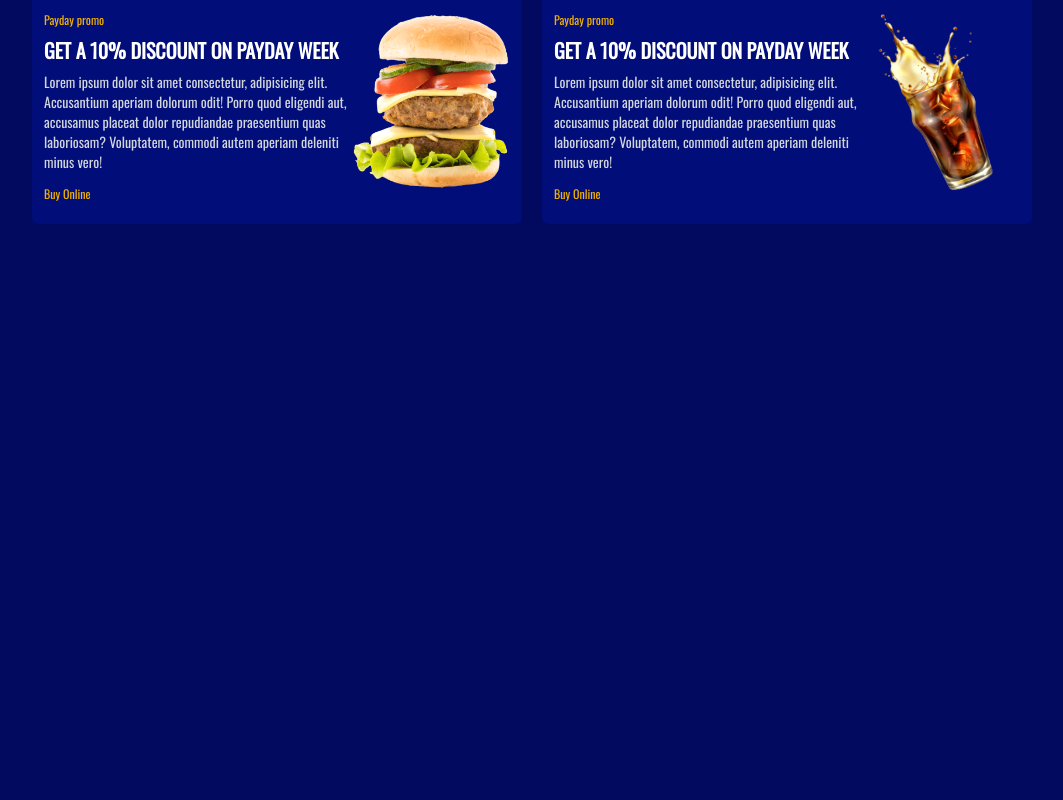
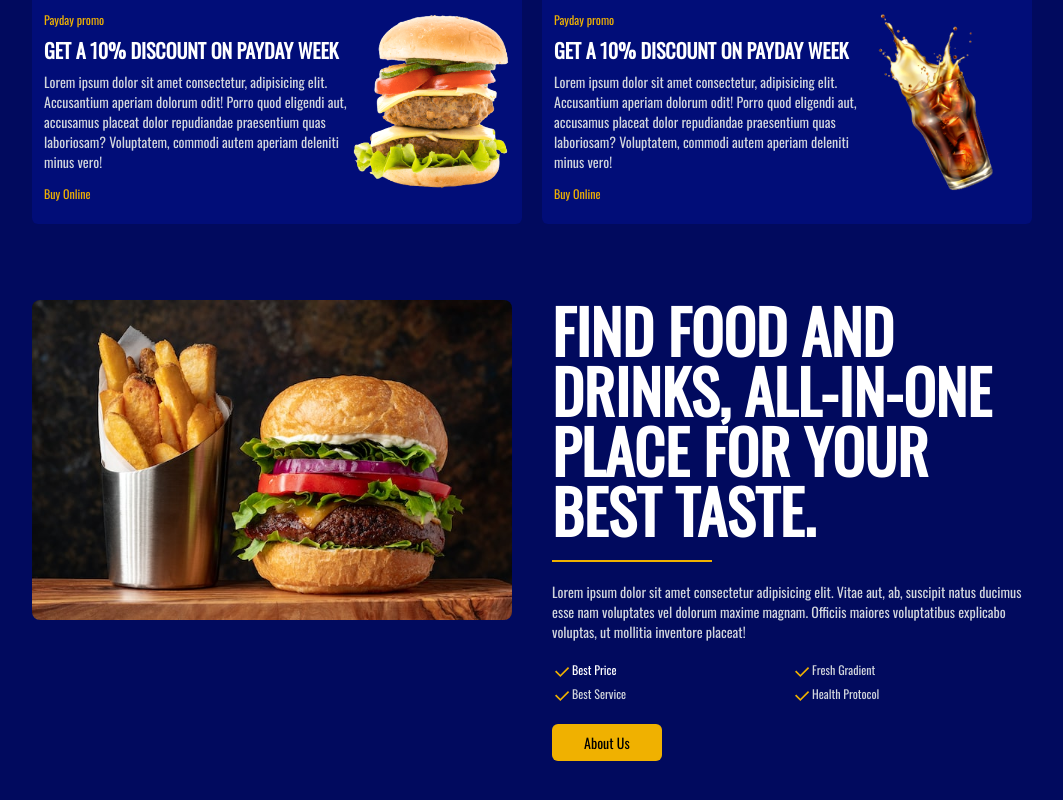
Before and after one commit to temesgenkindie21-dev/Burger_House, a React (Vite) app: page / in a window 1280 px wide. Shown: the part 750-1550 px from the top of the page, without its empty margins (108-1171 px from the left). Before the commit the page ends 986 px from the top, so only its background shows below. Built offline with nearby package versions, Linux system fonts and the light colour scheme.

Commit message:
About page is done

```diff
--- a/src/App.jsx
+++ b/src/App.jsx
@@ -2,6 +2,7 @@ import React from 'react'
 import Header from './Components/Header/Header'
 import Home from './Components/HomePage/Home'
 import CatagoriPromotion from './Components/HomePage/CatagoriPromotion'
+import AboutUs from './Components/HomePage/AboutUs'
 
 function App() {
   return (
@@ -9,6 +10,7 @@ function App() {
       <Header />
       <Home />
       <CatagoriPromotion />
+      <AboutUs />
     </>
   )
 }
--- /dev/null
+++ b/src/Components/HomePage/AboutUs.jsx
@@ -0,0 +1,50 @@
+import { RiCheckLine } from "@remixicon/react";
+import React from "react";
+import About from "../../assets/img/about.jpg";
+
+function AboutUs() {
+  return (
+    <div className="max-w-screen-lg px-[12px] mx-auto flex flex-col gap-10 md:flex-row lg:h-screen pt-16" id="aboutus">
+      <div className="md:basis-1/2">
+        <img src={About} alt="" className="rounded-lg " />
+      </div>
+      <div className="md:basis-1/2">
+        <h1 className="uppercase text-3xl font-bold lg:text-6xl font-[oswald]">
+          find food and drinks, all-in-one place for your best taste.
+        </h1>
+        <div className="w-40 h-[2px] bg-yellow-500 my-5"></div>
+        <p className="text-sm text-gray-300 ">
+          Lorem ipsum dolor sit amet consectetur adipisicing elit. Vitae aut,
+          ab, suscipit natus ducimus esse nam voluptates vel dolorum maxime
+          magnam. Officiis maiores voluptatibus explicabo voluptas, ut mollitia
+          inventore placeat!
+        </p>
+        <ul className="capitalize grid grid-cols-2 my-5 space-y-1">
+          <li className="flex text-xs">
+            <RiCheckLine color="#f0b100" size={20} /> best price
+          </li>
+          <li className="flex text-xs text-gray-300">
+            <RiCheckLine color="#f0b100" size={20} />
+            fresh gradient
+          </li>
+          <li className="flex text-xs text-gray-300">
+            <RiCheckLine color="#f0b100" size={20} />
+            best service
+          </li>
+          <li className="flex text-xs text-gray-300">
+            <RiCheckLine color="#f0b100" size={20} />
+            health protocol
+          </li>
+        </ul>
+        <a
+          href=""
+          className="capitalize text-sm text-black bg-yellow-500 py-2 px-8 cursor-pointer rounded-md hover:opacity-75 "
+        >
+          about us
+        </a>
+      </div>
+    </div>
+  );
+}
+
+export default AboutUs
```
